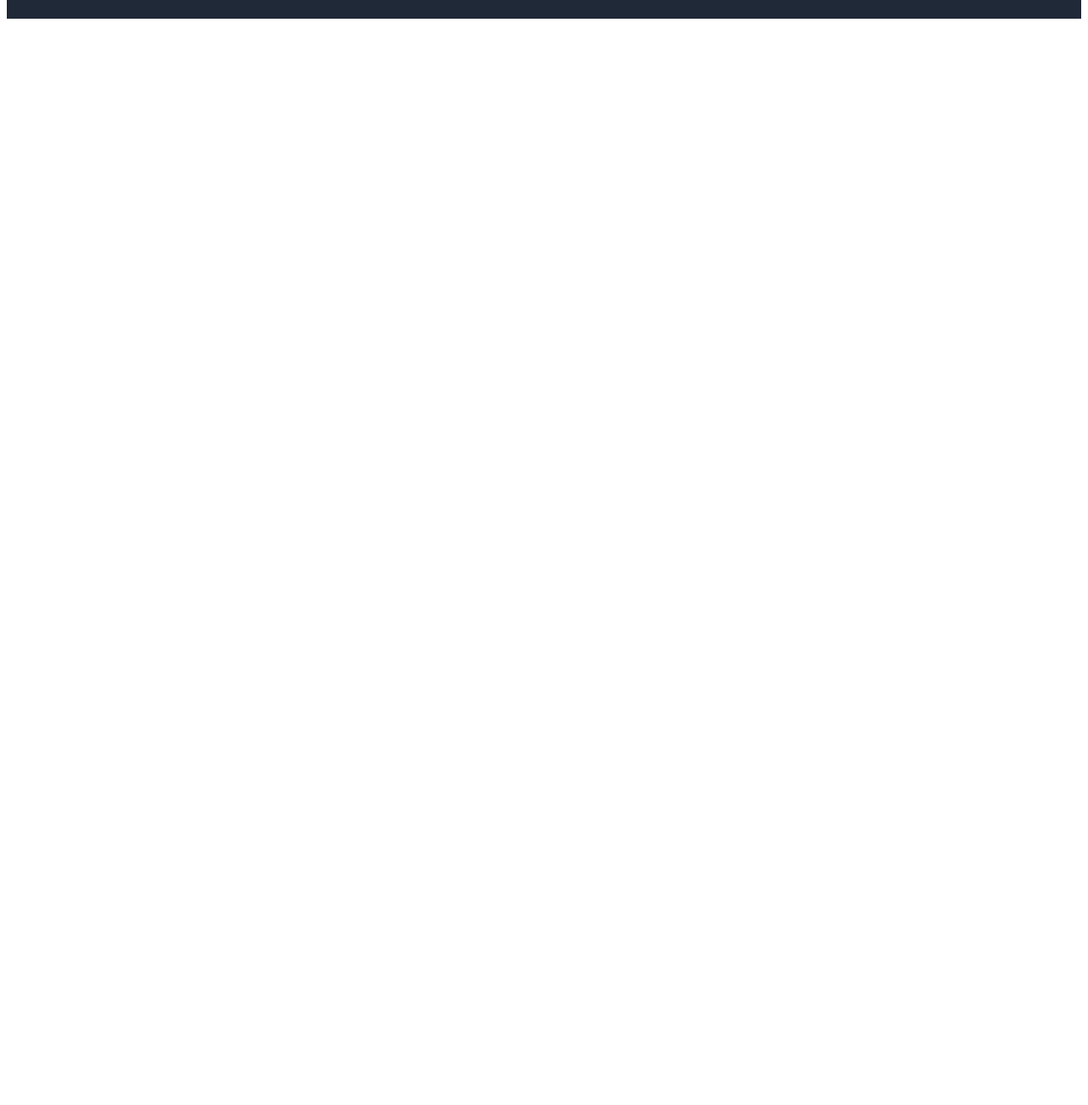
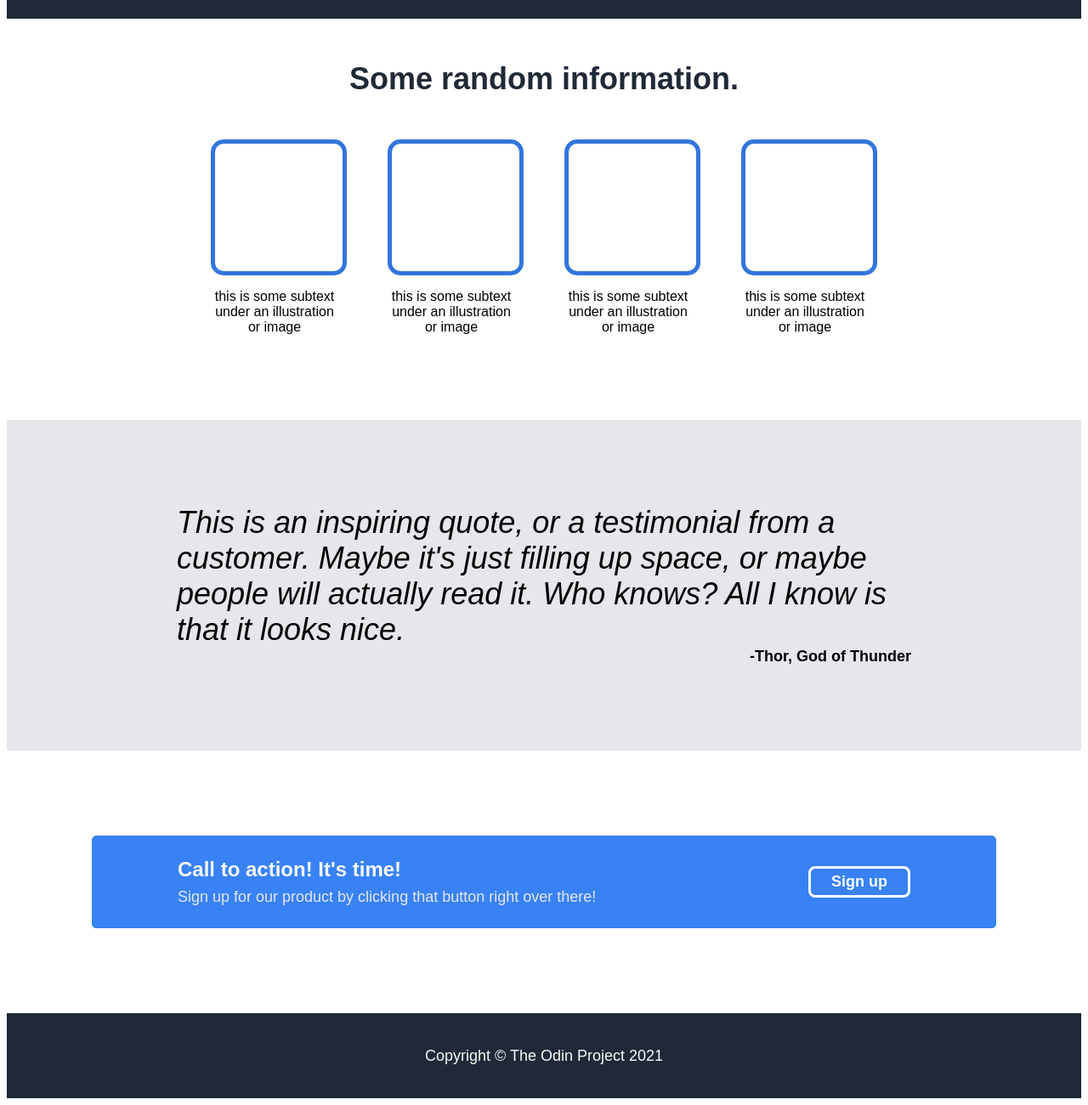
Before and after one commit to n-ill/odin-landing-page, a plain HTML site: page index.html in a window 1280 px wide. Shown: the part 432-1732 px from the top of the page at 85% size. Before the commit the page ends 800 px from the top, so only its background shows below. Drawn offline with Linux system fonts and the light colour scheme.

Commit message:
finished project

```diff
--- a/index.html
+++ b/index.html
@@ -39,6 +39,55 @@
             <img src="" alt="" width="400" height="200">
         </div>
     </div>
+
+    <div class="second-section">
+        <div class="section-two-title">Some random information.</div>
+
+        <div class="section-two-container">
+            <div class="img-text-container">
+                <div class="img-outline"></div>
+                <div class="img-subtext">this is some subtext under an illustration or image</div>
+            </div>
+
+            <div class="img-text-container">
+                <div class="img-outline"></div>
+                <div class="img-subtext">this is some subtext under an illustration or image</div>
+            </div>
+
+            <div class="img-text-container">
+                <div class="img-outline"></div>
+                <div class="img-subtext">this is some subtext under an illustration or image</div>
+            </div>
+
+            <div class="img-text-container">
+                <div class="img-outline"></div>
+                <div class="img-subtext">this is some subtext under an illustration or image</div>
+            </div>
+        </div>
+    </div>
+
+    <div class="third-section">
+        <div class="quote">This is an inspiring quote, or a testimonial from a
+            customer. Maybe it's just filling up space, or maybe people
+            will actually read it. Who knows? All I know is that it looks nice.
+        </div>
+        <div class="name">-Thor, God of Thunder</div>
+    </div>
+
+    <div class="fourth-section">
+        <div class="blue-background">
+            <div class="text">
+                <div class="title">Call to action! It's time!</div>
+                <div class="description">Sign up for our product by clicking that button right over there!</div>
+            </div>
+
+            <div class="signup-button"><button type="button">Sign up</button></div>
+        </div>
+    </div>
+
+    <div class="footer">
+        Copyright © The Odin Project 2021
+    </div>
 </body>
 
 </html>
--- a/styles.css
+++ b/styles.css
@@ -17,6 +17,7 @@ html {
     color: #F9FAF8;
     font-size: 24px;
     margin: 18px 0px 100px 100px;
+    font-weight: 700;
 }
 
 .hero-secondary, .header-links {
@@ -58,8 +59,8 @@ ul {
 }
 
 button {
-    padding: 8px 24px;
-    color: #E5E7EB;
+    padding: 5px 24px;
+    color: #F9FAF8;
     background-color: #3882F6;
     font-size: 18px;
     font-weight: 700;
@@ -67,3 +68,101 @@ button {
     border-radius: 8px;
     cursor: pointer;
 }
+
+.img-outline {
+    border-radius: 15px;
+    border: 5px solid #3275dd;
+    width: 150px;
+    height: 150px;
+}
+
+.section-two-title {
+    font-size: 36px;
+    font-weight: 800;
+    color: #1F2937;
+    text-align: center;
+    margin: 50px 0px;
+}
+
+.section-two-container {
+   display: flex;
+   justify-content: center;
+   gap: 48px;
+}
+
+.img-subtext {
+    width: 150px;
+    text-align: center;
+}
+
+.img-outline {
+    margin-bottom: 16px;
+}
+
+.second-section {
+    margin-bottom: 100px;
+}
+
+.third-section {
+    background-color: #E5E7EB;
+    padding: 100px 200px;
+}
+
+.quote {
+    font-size: 36px;
+    font-style: italic;
+}
+
+.name {
+    font-weight: 700;
+    font-size: 18px;
+    text-align: right;
+}
+
+.fourth-section {
+    margin: 100px;
+    display: flex;
+    justify-content: center;
+}
+
+.blue-background {
+    border-radius: 5px;
+    border: 1px solid #3882F6;
+    width: 100%;
+    min-height: 100px;
+    height: fit-content;
+    background-color: #3882F6;
+    display: flex;
+    align-items: center;
+    justify-content: space-between;
+}
+
+.fourth-section button {
+    border: 3px solid white;
+}
+
+.blue-background .text, .signup-button {
+    margin: 25px 100px;
+}
+
+.fourth-section .title {
+    color: #F9FAF8;
+    font-weight: 700;
+    font-size: 24px;
+    padding-bottom: 8px;
+}
+
+.fourth-section .description {
+    color: #E5E7EB;
+    font-size: 18px;
+}
+
+.footer {
+    background-color: #1F2937;
+    color: #F9FAF8;
+    height: 100px;
+    font-size: 18px;
+    display: flex;
+    justify-content: center;
+    align-items: center;
+}
```
